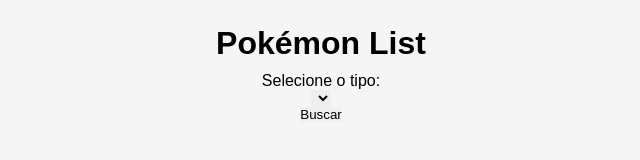
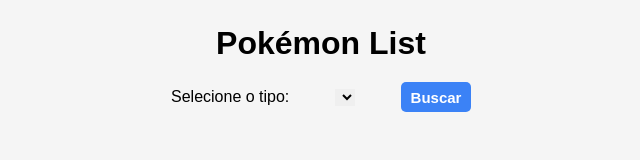
Before and after one commit to juninho-Oliveira/pokeapi-AdaTech-dinamica, a plain HTML site: page index.html in a window 1280 px wide. Shown: the whole page, without its empty margins (324-964 px from the left). Drawn offline with Linux system fonts and the light colour scheme; no server answers.

Commit message:
add buscar()

```diff
--- a/index.html
+++ b/index.html
@@ -1,5 +1,6 @@
 <!DOCTYPE html>
 <html lang="pt-br">
+
 <head>
   <meta charset="UTF-8">
   <meta name="viewport" content="width=device-width, initial-scale=1.0">
@@ -7,12 +8,15 @@
   <link rel="stylesheet" href="./style.css">
   <title>PokeAPI</title>
 </head>
+
 <body>
-<main>
+  <main>
     <h1 class="titulo">Pokémon List</h1>
-    <label for="tipoSelector">Selecione o tipo:</label>
-            <select id="tipoSelector"></select>
-            <button onclick="buscar()">Buscar</button>
+    <section class="label">
+      <label for="tipoSelector">Selecione o tipo:</label>
+      <select id="tipoSelector"></select>
+      <button onclick="buscar()">Buscar</button>
+    </section>
     <section id="teste">
       <!--cards-->
     </section>
@@ -21,4 +25,5 @@
 
   </main>
 </body>
+
 </html>
--- a/main.js
+++ b/main.js
@@ -1,12 +1,18 @@
 async function poke() {
-  const response = await fetch('https://pokeapi.co/api/v2/pokemon?limit=14');
+
+  try {
+    const tipoPokemonSelect = document.getElementById('tipoSelector');
+
+    const response = await fetch(`https://pokeapi.co/api/v2/pokemon?limit=14`);
     let data = await response.json()
+
+    //console.log(data)
 
     data.results.forEach(async element => {
       const resp = await fetch(element.url);
       const poke = await resp.json();
 
-    const img = document.createElement('img');
+      /*const img = document.createElement('img');
       const div = document.createElement('div');
       const caminho = img.src = poke.sprites.front_default;
       let nome = poke.name
@@ -19,12 +25,16 @@ async function poke() {
       <p>Types: ${types}</p>
 
       `
-    teste.appendChild(div);
+      teste.appendChild(div);*/
 
     });
+  } catch (error) {
+    alert("Erro", error)
+  }finally {
 
   }
 
+}
 
 poke();
 
@@ -44,6 +54,8 @@ async function obterInfo() {
     });
 
   } catch (error) {
+    alert('Erro', error)
+  } finally {
 
   }
 }
@@ -52,17 +64,41 @@ async function obterInfo() {
 obterInfo()
 
 async function buscar() {
+
+  try {
     const tipoPokemonSelect = document.getElementById('tipoSelector');
-  console.log(tipoPokemonSelect.value)
+    //console.log(tipoPokemonSelect.value)
 
     const response = await fetch(`https://pokeapi.co/api/v2/type/` + tipoPokemonSelect.value);
     let data = await response.json()
 
-  console.log(data)
+    data.pokemon.forEach(async ele => {
+      //console.log(ele)
+
+      const resp = await fetch(ele.pokemon.url);
+      const poke = await resp.json();
+
+      //console.log(poke)
 
       const img = document.createElement('img');
       const div = document.createElement('div');
-  //const caminho = img.src = poke.sprites.front_default;
-  let nome = data.name
-   console.log(nome)
+      const caminho = img.src = poke.sprites.front_default;
+      let nome = poke.name
+
+      let types = poke.types.map((ele) => ele.type.name);
+
+      div.innerHTML += `
+      <h1>${nome}</h1>
+      <img src="${caminho}" alt="${nome}">
+      <p>Types: ${types}</p>
+
+      `
+      teste.appendChild(div);
+    })
+  } catch (error) {
+    alert('Erro', error)
+  } finally {
+
   }
+
+}
--- a/style.css
+++ b/style.css
@@ -43,3 +43,29 @@ img {
 .titulo {
   margin: 10px;
 }
+
+.label {
+  display: flex;
+  align-items: center;
+  justify-content: space-between;
+  height: 50px;
+  width: 300px;
+}
+
+button {
+  width: 70px;
+  height: 30px;
+  border-radius: 5px;
+  background-color: #3B82F6;
+  font-size: 15px;
+  color: white;
+  cursor: pointer;
+  font-weight: 600;
+}
+
+button:hover {
+  background-color: white;
+  color: #3B82F6;
+  border: 2px solid #3B82F6;
+
+}
```
Lines whose indentation alone changed are shown as unchanged.
